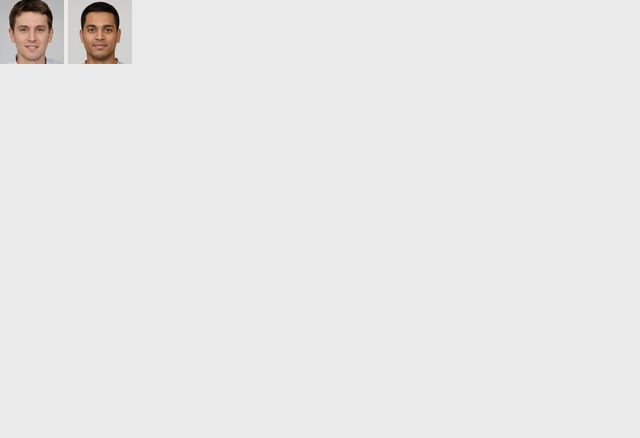
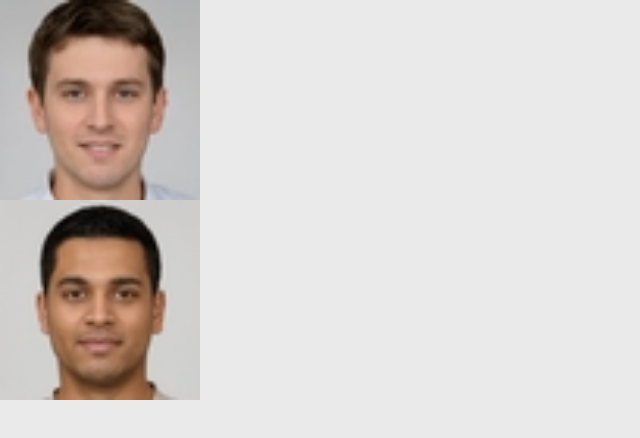
Before and after one commit to artsiompeshko/java-basics-mentoring-program, a plain HTML site: page index.html in a window 1280 px wide. Shown: the whole page, without its empty margins (0-640 px from the left). Drawn offline with Linux system fonts and the light colour scheme.

Commit message:
add img styles

```diff
--- a/styles/base.css
+++ b/styles/base.css
@@ -6,3 +6,9 @@ html {
   height: 100vh;
   width: 100vw;
 }
+
+img {
+  display: block;
+  width: 200px;
+  height: 200px;
+}
```
